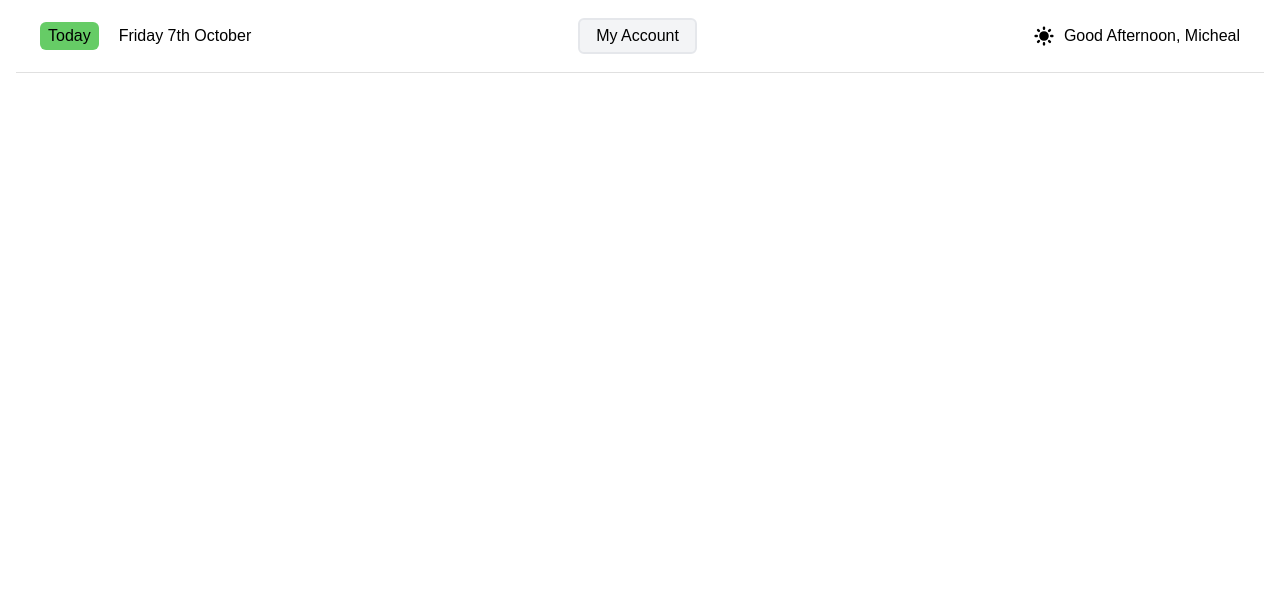
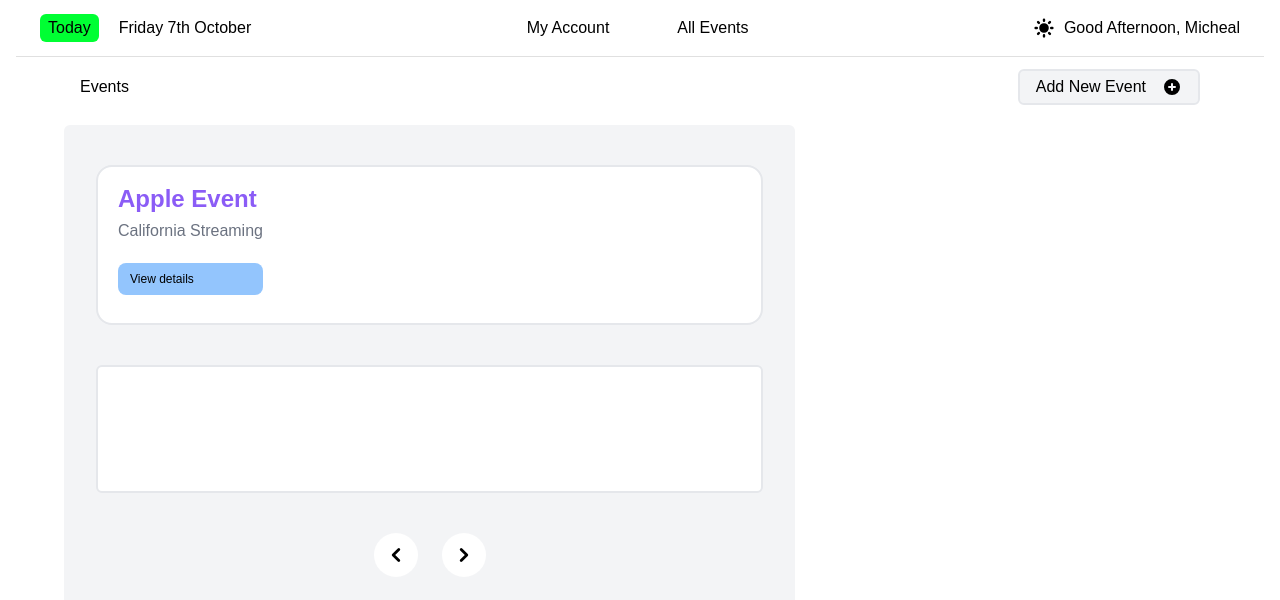
Before and after one commit to iyinolu/event-dir, a React (Create React App) app: page / in a window 1280 px wide. Both pictures are taken after typing "name@example.com", "Sample123" into the empty fields and a click on the button "Sign in". Shown: the top 600 px of the page. Built offline with nearby package versions, Linux system fonts and the light colour scheme.

Commit message:
add: event list UI

```diff
--- a/src/app/index.tsx
+++ b/src/app/index.tsx
@@ -2,7 +2,10 @@
 import React from 'react';
 import Calendar from "./components/calendar";
 import { useDispatch } from 'react-redux'
-import { SunIcon } from '@heroicons/react/solid'
+import { SunIcon } from '@heroicons/react/solid';
+import { PlusCircleIcon } from '@heroicons/react/solid';
+import { ChevronRightIcon } from '@heroicons/react/solid';
+import { ChevronLeftIcon } from '@heroicons/react/solid'
 import Divider from '@mui/material/Divider';
 import { SignOutAction } from '../redux/reducer/authentication';
 import { Grid, Button, TextField} from '@material-ui/core';
@@ -17,27 +20,61 @@
 
     return (
         <div className="max-h-full fixed h-full">
-            <header className="py-4 px-10 flex flex-row items-center justify-between w-screen">
+            <header className="py-2 px-10 flex flex-row items-center justify-between w-screen">
                 <div className="flex flex-row items-center">
-                    <span className="font-customRegular py-0.5 px-2 rounded-md" style={{ backgroundColor: "#66CC66"}}>Today</span>
-                    <span className="font-customRegular ml-5"> Friday 7th October </span>
+                    <span className="font-sans py-0.5 px-2 rounded-md" style={{ backgroundColor: "#00FF33"}}>Today</span>
+                    <span className="font-sans ml-5"> Friday 7th October </span>
                 </div>
-                <div className="flex flex-row justify-center py-1 px-4 rounded-md bg-gray-100 border-2 border-grey-500">
-                    <span className="font-customRegular">My Account</span>
+                <div className="flex flex-row">
+                    <div className="flex flex-row justify-center py-1 px-4 rounded-md hover:bg-gray-100 hover:border-2">
+                        <button className="font-sans">My Account</button>
+                    </div>
+                    <div className="flex flex-row justify-center ml-9 py-1 px-4 rounded-md hover:bg-gray-100 hover:border-2">
+                        <button className="font-sans">All Events</button>
+                    </div>
                 </div>
                 <div className="flex flex-row items-center">
                     <span><SunIcon className="h-6 w-6 m-2" /></span>
-                    <span className="font-customRegular">Good Afternoon, Micheal</span>
+                    <span className="font-sans">Good Afternoon, Micheal</span>
                 </div>
             </header>
+
             <Divider variant="middle" />
-            <div className="min-h-full grid max-h-full row-span-4">
-                <div className="flex flex-col col-start-1 col-end-8 box-border">
-                    <div className="flex flex-none" style={{height: "40px", width:"350px", backgroundColor: 'inherit'}}>
 
+            <div className="px-20 mt-3 flex flex-row justify-between items-center">
+                <h1 className="font-sans">Events</h1>
+                <button onClick={() => { dispatch(SignOutAction()); console.log('hello')} } className="font-sans flex items-center py-1 px-4 rounded-md bg-gray-100 border-2 border-grey-500">
+                    Add New Event
+                    <PlusCircleIcon className="ml-4 h-5 w-5"/>
+                </button>
+            </div>
+
+            <div className="min-h-full grid max-h-full row-span-4 pl-16">
+                <div className="flex flex-col flex-none col-start-1 col-end-10 box-border pt-5 min-w-full">
+                    <div className="flex flex-col rounded-md bg-gray-100 h-3/4 w-9/12 px-8 pt-10 pb-5">
+                        <div className="flex rounded-2xl h-40 w-full bg-white mb-10 px-5 py-4 border-2 border-gray-200">
+                            <div className="flex flex-col col-start-1 col-end-8">
+                                <h1 className="font-sans font-extrabold text-2xl mb-1 text-purple-500">Apple Event</h1>
+                                <p className="font-sans text-gray-500">California Streaming</p>
+                                <span className="flex-initial font-sans text-xs px-3 py-2 bg-blue-300 rounded-lg mt-5">View details</span>
+                            </div>
+                            <span className="col-start-8 col-end-12"></span>
+                        </div>
+                        <div className="rounded-md h-32 w-full bg-white border-2 border-gray-200">
+
+                        </div>
+                        <div className="flex flex-row justify-center pt-10">
+                            <span className="rounded-full p-2 bg-white mr-6 hover:bg-gray-300">
+                                <ChevronLeftIcon className="h-7 w-7" />
+                            </span>
+                            <span className="rounded-full p-2 bg-white hover:bg-gray-300">
+                                <ChevronRightIcon className="h-7 w-7" />
+                            </span>
+
+                        </div>
                     </div>
                 </div>
-                <div className="flex flex-col items-center justify-center col-start-8 col-end-13 box-border">
+                <div className="pt-10 flex flex-col items-center justify-start col-start-10 col-end-13 box-border">
                     <Calendar />
                 </div>
             </div>
--- a/tailwind.config.js
+++ b/tailwind.config.js
@@ -4,7 +4,7 @@
   theme: {
     extend: {
       fontFamily: {
-        customRegular: ['sans-serif'],
+        sans: ['sans-serif'],
       },
     },
   },
```
Also changed, not shown: src/app/components/display.tsx (added).
